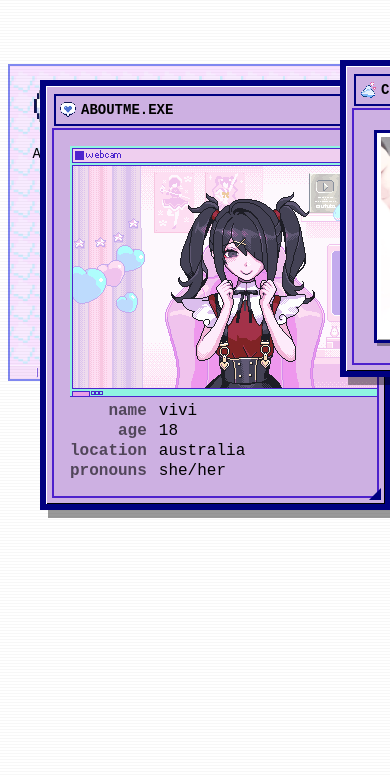
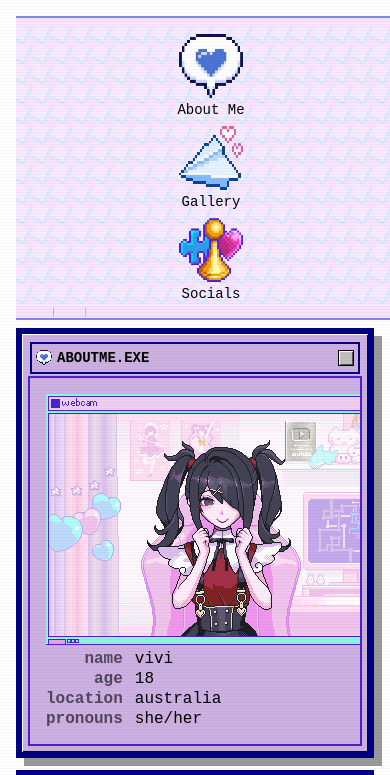
Before and after one commit to gorewife/vuevi, a Vue app: page / in a window 390 px wide. Shown: the top 775 px of the page. Built offline with nearby package versions, Linux system fonts and the light colour scheme.

Commit message:
add mobile support

```diff
--- a/src/App.vue
+++ b/src/App.vue
@@ -47,6 +47,13 @@ import Desktop from '@/components/Desktop.vue'
   opacity: 0;
 }
 
+@media (max-width: 768px) {
+  body {
+    padding: 8px;
+    box-sizing: border-box;
+  }
+}
+
 body::after {
   content: "";
   pointer-events: none;
--- a/src/components/Desktop.vue
+++ b/src/components/Desktop.vue
@@ -73,4 +73,20 @@ onMounted(() => {
   overflow: hidden;
   border: 2px solid #8087f0;
 }
+
+@media (max-width: 768px) {
+  .desktop {
+    width: 100%;
+    max-width: 100%;
+    aspect-ratio: unset;
+    height: auto;
+    margin: 0 0 8px 0;
+    display: flex;
+    flex-wrap: wrap;
+    gap: 8px;
+    overflow: visible;
+    border-left: none;
+    border-right: none;
+  }
+}
 </style>
--- a/src/components/windows/AppWindow.vue
+++ b/src/components/windows/AppWindow.vue
@@ -156,4 +156,31 @@ function handleResizeStart(event: MouseEvent) {
   border-color: transparent transparent var(--accent) transparent;
   cursor: se-resize;
 }
+
+@media (max-width: 768px) {
+  .win-window {
+    /* Override the inline position:fixed/left/top set by Vue's :style binding.
+       !important is one of the few cases where it's the right tool —
+       inline styles can't be beaten any other way. */
+    position: static !important;
+    width: 100% !important;
+    max-width: 100% !important;
+    min-width: unset !important;
+    height: auto !important;
+    margin-bottom: 12px !important;
+    box-sizing: border-box !important;
+  }
+
+  .win-titlebar {
+    cursor: default;
+  }
+
+  .win-titlebar:active {
+    cursor: default;
+  }
+
+  .win-resize-handle {
+    display: none;
+  }
+}
 </style>
```
